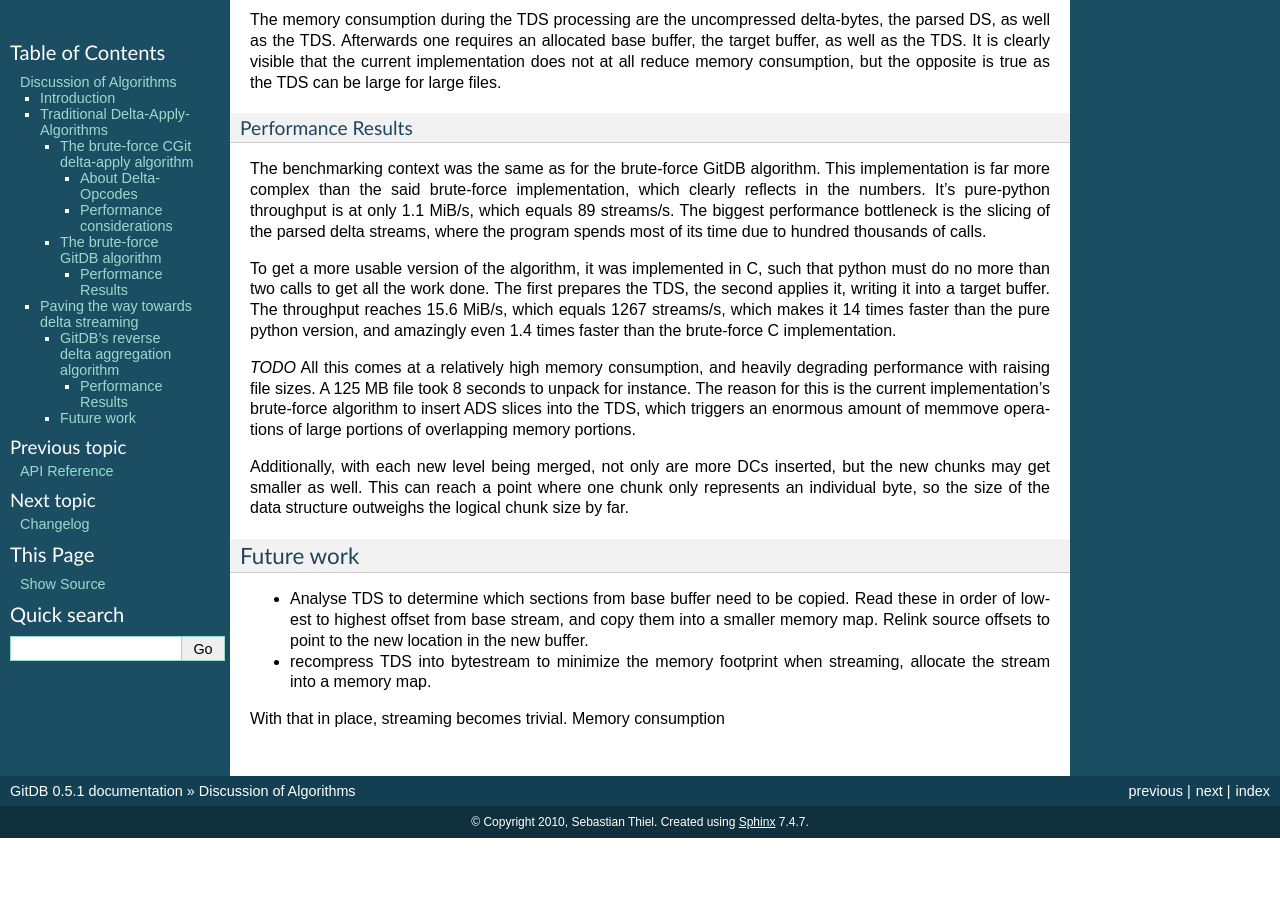
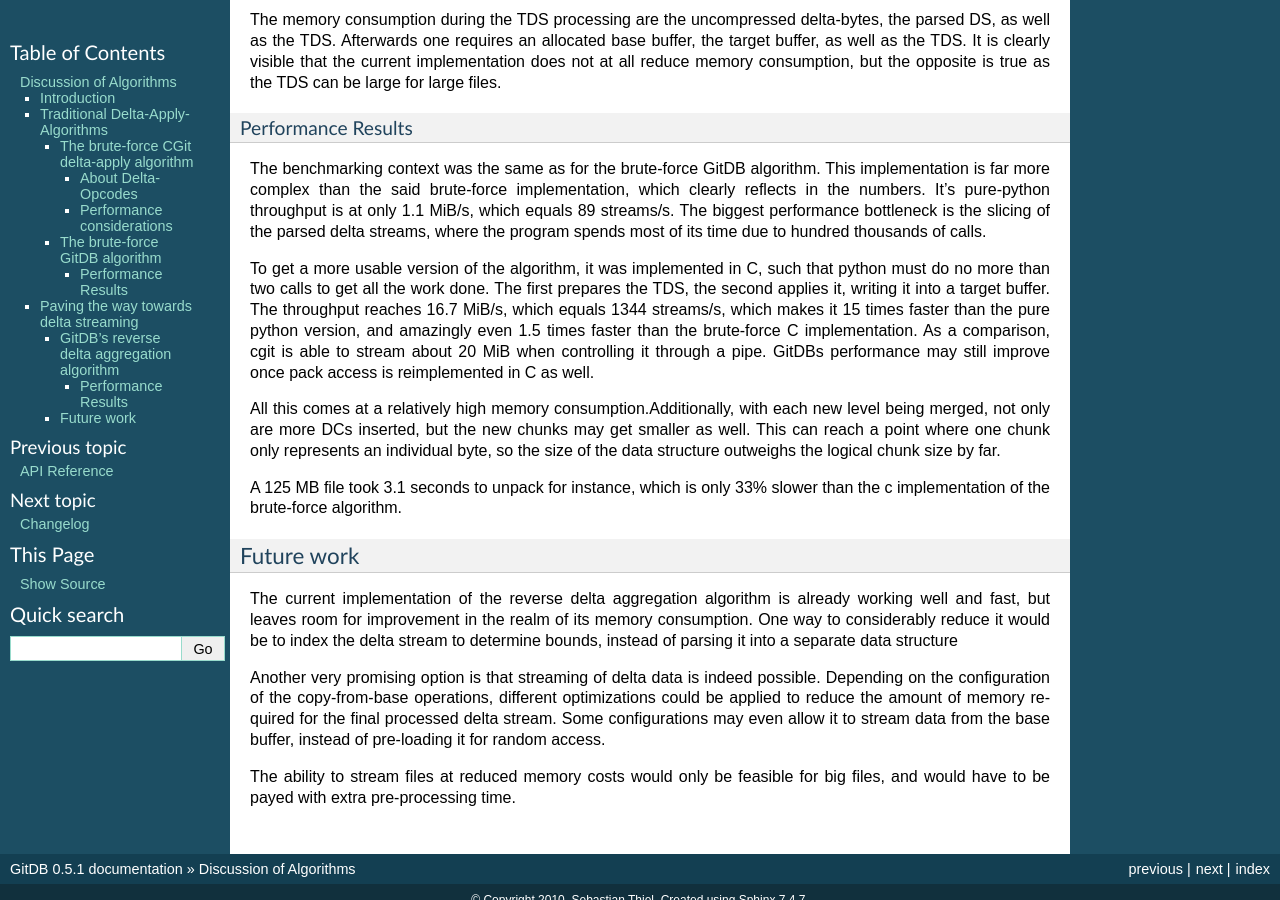
Before and after one commit to gitpython-developers/gitdb, a Sphinx documentation site: the page built from doc/source/algorithm.rst, in a window 1280 px wide and 900 px high, scrolled down 2584 px. Built offline with Sphinx 7.4.7, drawn with Linux system fonts in a browser that asks for light colours; before the commit the page ends 3422 px from its top, so only the background shows below that.

Commit message:
Updated draft with latest data, finished it by defining future ways to improve the algorithm

```diff
--- a/doc/source/algorithm.rst
+++ b/doc/source/algorithm.rst
@@ -83,17 +83,17 @@ The benchmarking context was the same as for the brute-force GitDB algorithm. Th
 The biggest performance bottleneck is the slicing of the parsed delta streams, where the program spends most of its time due to hundred thousands of calls.
 
 To get a more usable version of the algorithm, it was implemented in C, such that python must do no more than two calls to get all the work done. The first prepares the TDS, the second applies it, writing it into a target buffer.
-The throughput reaches 15.6 MiB/s, which equals 1267 streams/s, which makes it 14 times faster than the pure python version, and amazingly even 1.4 times faster than the brute-force C implementation.
+The throughput reaches 16.7 MiB/s, which equals 1344 streams/s, which makes it 15 times faster than the pure python version, and amazingly even 1.5 times faster than the brute-force C implementation. As a comparison, cgit is able to stream about 20 MiB when controlling it through a pipe. GitDBs performance may still improve once pack access is reimplemented in C as well.
 
-*TODO*
-All this comes at a relatively high memory consumption, and heavily degrading performance with raising file sizes. A 125 MB file took 8 seconds to unpack for instance. The reason for this is the current implementation's brute-force algorithm to insert ADS slices into the TDS, which triggers an enormous amount of memmove operations of large portions of overlapping memory portions.
+All this comes at a relatively high memory consumption.Additionally, with each new level being merged, not only are more DCs inserted, but the new chunks may get smaller as well. This can reach a point where one chunk only represents an individual byte, so the size of the data structure outweighs the logical chunk size by far.
 
-Additionally, with each new level being merged, not only are more DCs inserted, but the new chunks may get smaller as well. This can reach a point where one chunk only represents an individual byte, so the size of the data structure outweighs the logical chunk size by far.
+A 125 MB file took 3.1 seconds to unpack for instance, which is only 33% slower than the c implementation of the brute-force algorithm.
 
 
 Future work
 ===========
-* Analyse TDS to determine which sections from base buffer need to be copied. Read these in order of lowest to highest offset from base stream, and copy them into a smaller memory map. Relink source offsets to point to the new location in the new buffer.
-* recompress TDS into bytestream to minimize the memory footprint when streaming, allocate the stream into a memory map.
+The current implementation of the reverse delta aggregation algorithm is already working well and fast, but leaves room for improvement in the realm of its memory consumption. One way to considerably reduce it would be to index the delta stream to determine bounds, instead of parsing it into a separate data structure
 
-With that in place, streaming becomes trivial. Memory consumption
+Another very promising option is that streaming of delta data is indeed possible. Depending on the configuration of the copy-from-base operations, different optimizations could be applied to reduce the amount of memory required for the final processed delta stream. Some configurations may even allow it to stream data from the base buffer, instead of pre-loading it for random access.
+
+The ability to stream files at reduced memory costs would only be feasible for big files, and would have to be payed with extra pre-processing time.
```
